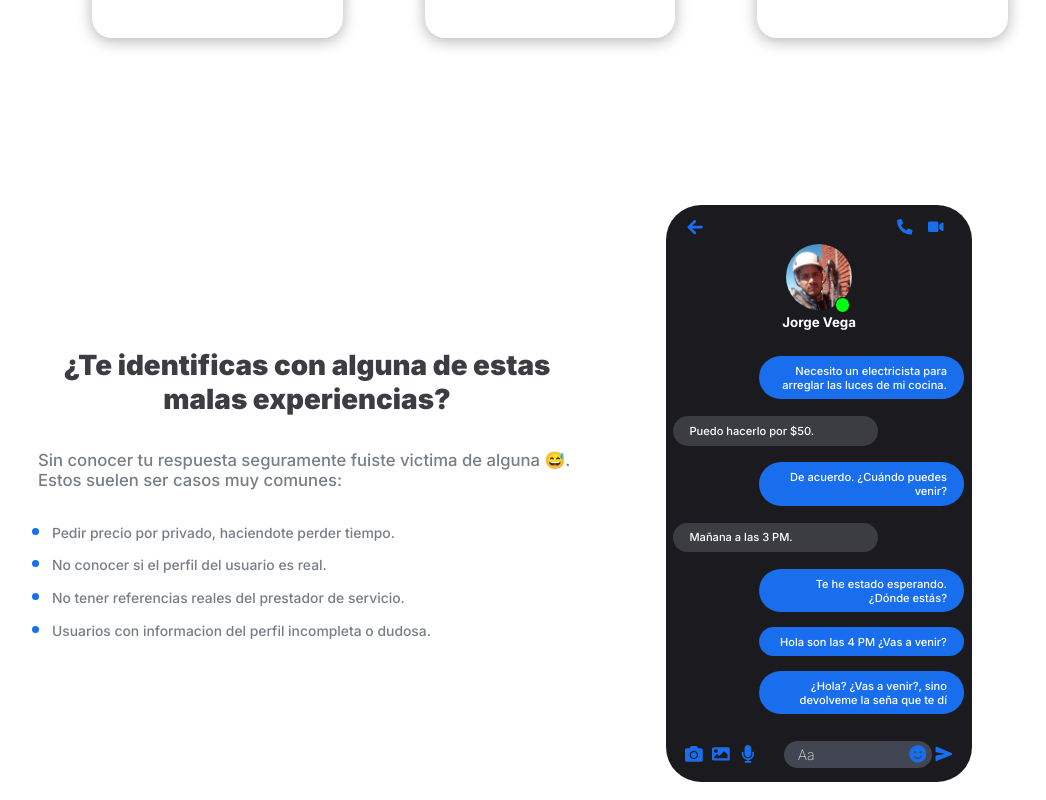
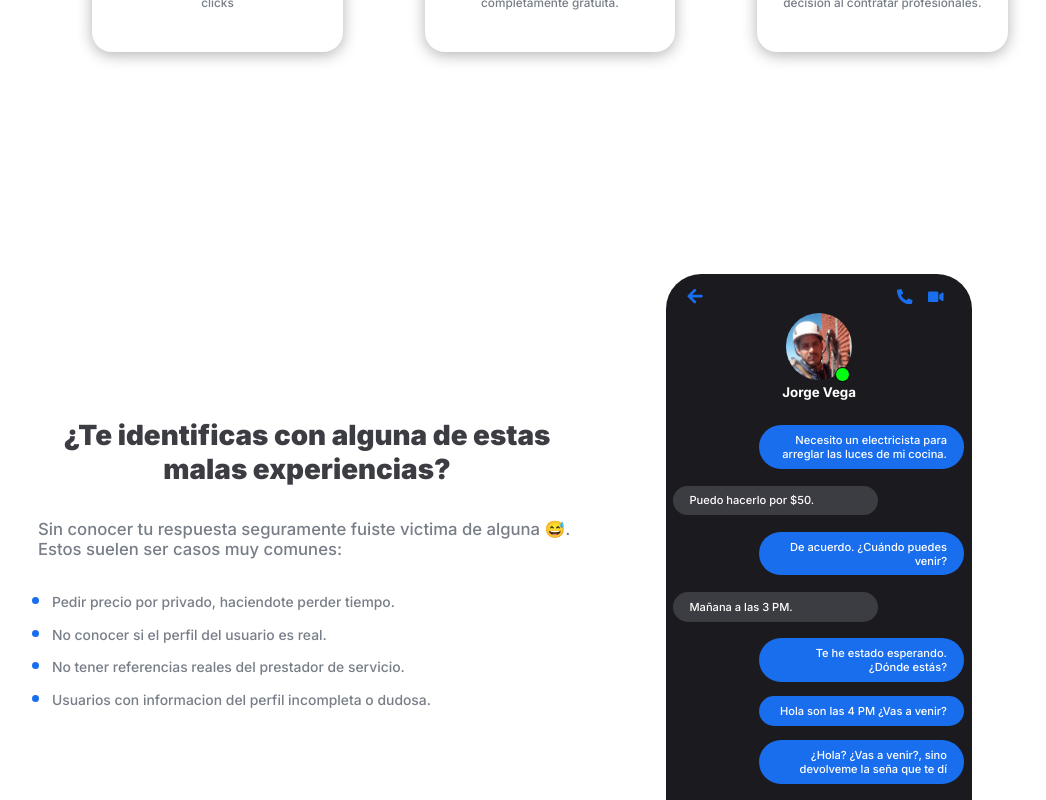
Before and after one commit to SebaPerez90/asdasd, a Next.js app: page / in a window 1280 px wide. Shown: the part 1940-2740 px from the top of the page, without its empty margins (90-1136 px from the left). Built offline with nearby package versions, Linux system fonts and the light colour scheme.

Commit message:
landing mock

```diff
--- a/src/components/Home/About/About.module.css
+++ b/src/components/Home/About/About.module.css
@@ -52,7 +52,7 @@
   display: flex;
   flex-direction: column;
   align-items: center;
-  gap: 6em;
+  gap: 7em;
   width: clamp(350px, 80%, 1500px);
 }
 
--- a/src/components/Home/About/About.tsx
+++ b/src/components/Home/About/About.tsx
@@ -44,7 +44,7 @@ const About = () => {
               {language === 'english' ? 'choose us' : 'elegirnos'}
             </strong>
           </h1>
-          <p className={styles.about_parragraph}>
+          <p>
             {language === 'english'
               ? 'We stand out from other platforms that focus solely on fixed jobs and are burdened with bureaucracy. Our app quickly connects you with specialists to address your specific needs'
               : 'Nos diferenciamos de otras plataformas que solo se enfocan en trabajos fijos y con mucha burocracia de por medio. Nuestra app te conecta rápidamente con especialistas para resolver tus necesidades específicas.'}
--- a/src/components/Home/About/FakeChats/FakeChats.module.css
+++ b/src/components/Home/About/FakeChats/FakeChats.module.css
@@ -2,7 +2,7 @@
   width: clamp(300px, 100%, 1500px);
   display: flex;
   align-items: center;
-  padding: 6em 0;
+  padding: 9em 0 5em 0;
 }
 
 .experiences_text {
```
